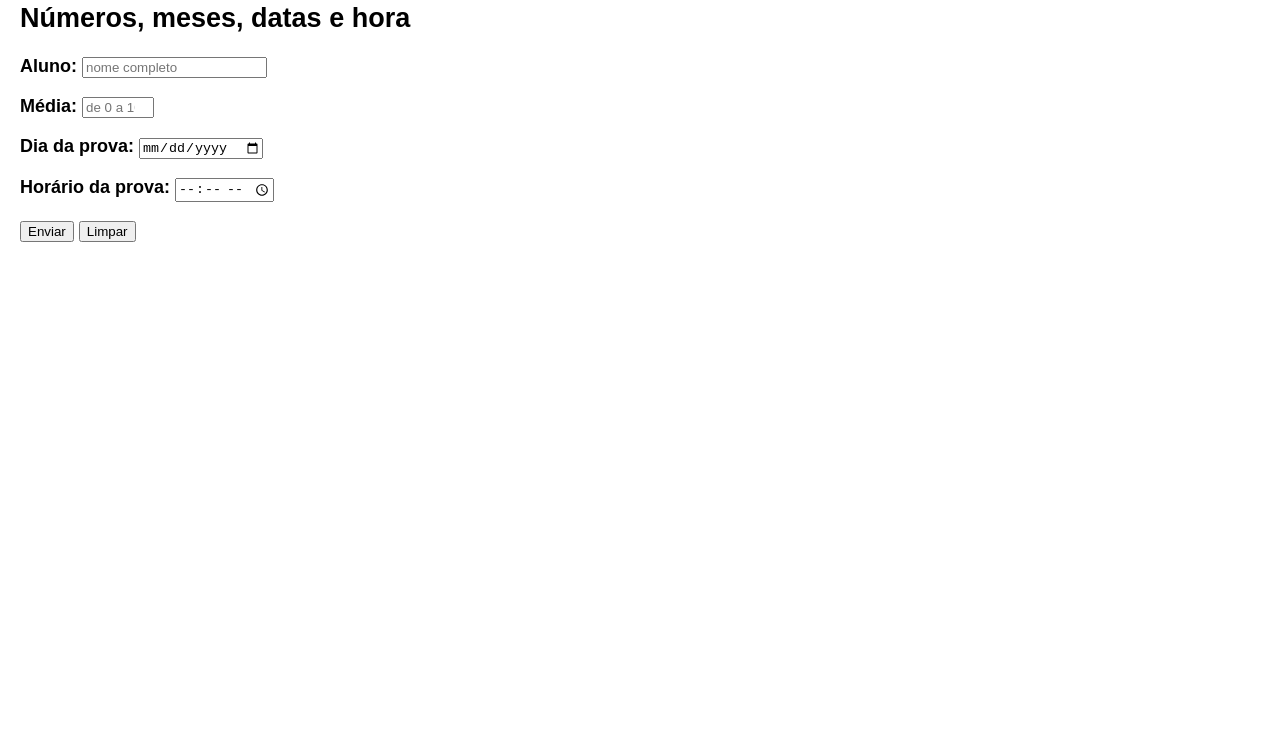
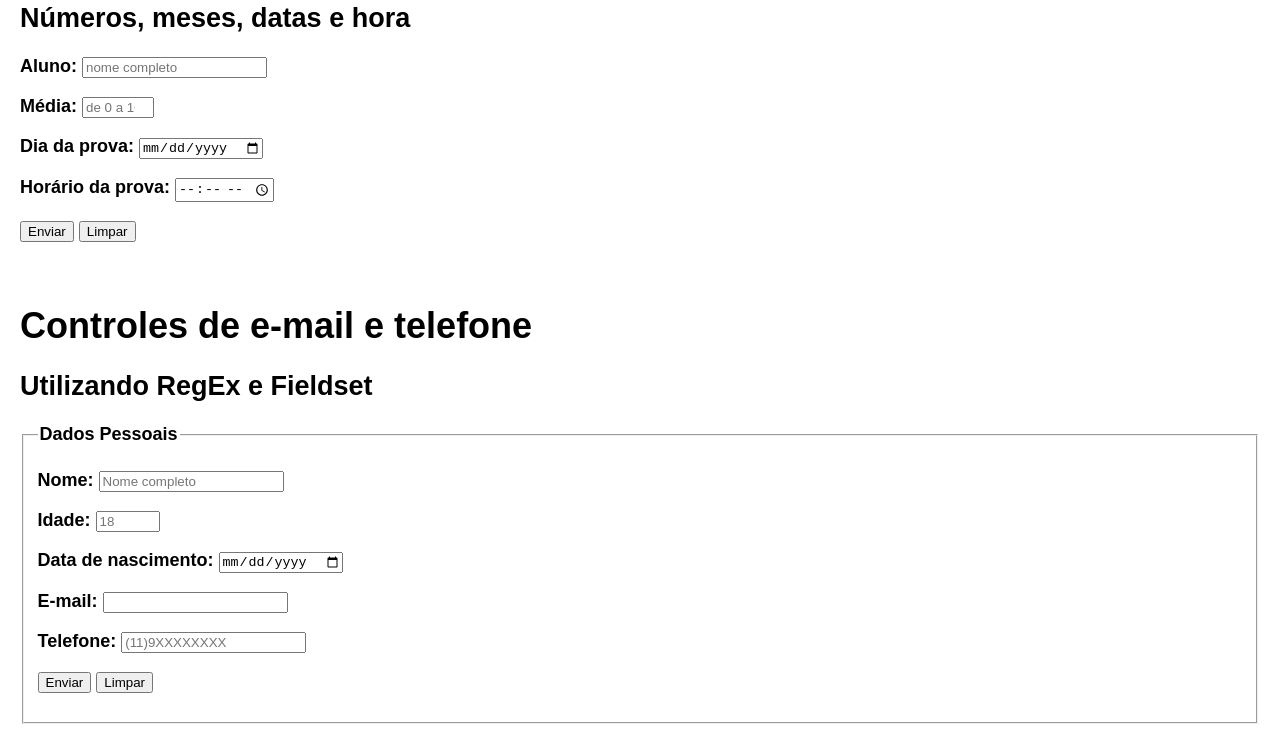
Before and after one commit to msmarinafarias/html-css-guanabara, a plain HTML site: page modulo-04/forms/ex01.html in a window 1280 px wide. Shown: the part 550-1294 px from the top of the page. Before the commit the page ends 812 px from the top, so only its background shows below. Drawn offline with Linux system fonts and the light colour scheme.

Commit message:
Exercício com RegEx e Fieldset.

```diff
--- a/modulo-04/forms/ex01.html
+++ b/modulo-04/forms/ex01.html
@@ -74,6 +74,43 @@
         </p>
 
     </form>
+    <br>
+    <h1>Controles de e-mail e telefone</h1>
+    <h2>Utilizando RegEx e Fieldset</h2>
+    <form action="" method="get" autocomplete="on">
+        <fieldset>
+            <legend>Dados Pessoais</legend>
+            <p>
+                <label for="nome">Nome:</label>
+                <input type="text" name="nome" id="nome" autocomplete="name" required placeholder="Nome completo">
+            </p>
+
+            <p>
+                <label for="idade">Idade:</label>
+                <input type="number" name="idade" id="idade" required min="18" max="100" placeholder="18">
+            </p>
+
+            <p>
+                <label for="nascimento">Data de nascimento:</label>
+                <input type="date" name="nascimento" id="nascimento" required>
+            </p>
+
+            <p>
+                <label for="email">E-mail:</label>
+                <input type="email" name="email" id="email" autocomplete="email" required>
+            </p>
+
+            <p>
+                <label for="tel">Telefone:</label>
+                <input type="tel" name="tel" id="tel" autocomplete="tel" pattern="^\(\d{2}\)\d{4,5}\d{4}$" placeholder="(11)9XXXXXXXX" required>
+            </p>
+
+            <p>
+                <input type="submit" value="Enviar">
+                <input type="submit" value="Limpar">
+            </p>
+        </fieldset>
+    </form>
 
 </body>
 </html>
```
Also changed, not shown: 1 other file.
